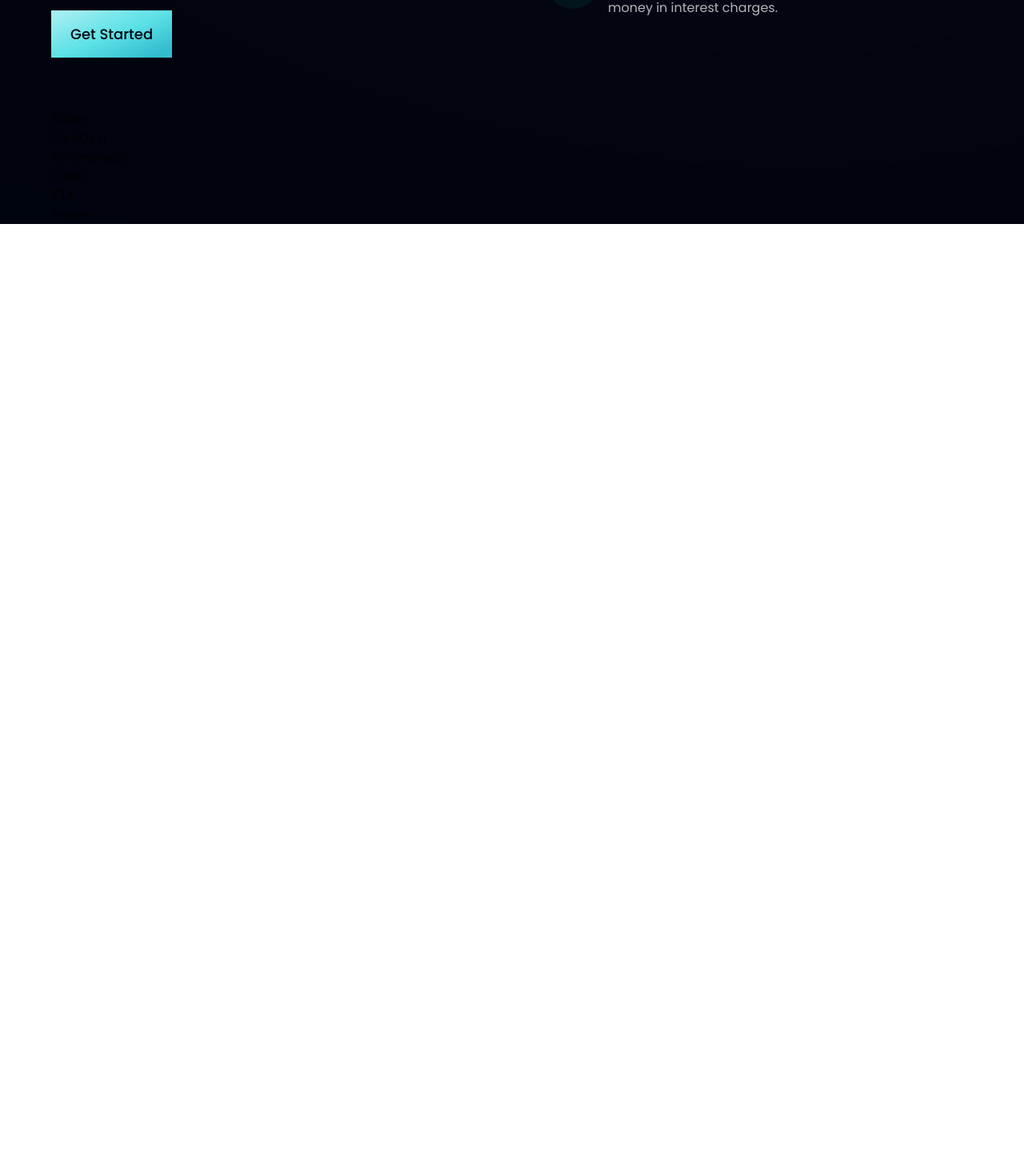
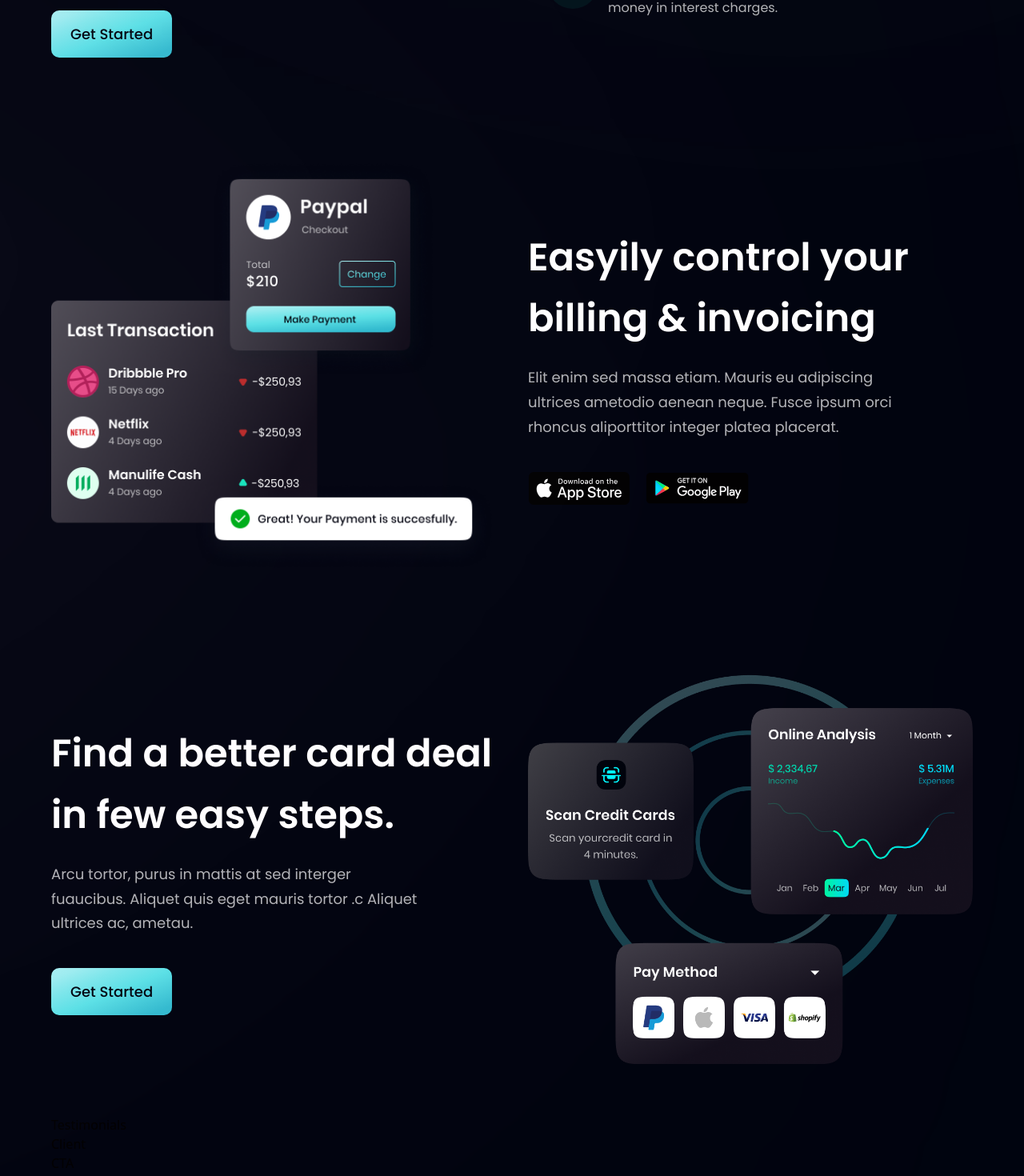
Before and after one commit to ninad-moree/BankApp, a React (Vite) app in the folder bank_app/: page / in a window 1280 px wide. Shown: the part 1410-2880 px from the top of the page at 80% size. Before the commit the page ends 1690 px from the top, so only its background shows below. Built offline with nearby package versions, Linux system fonts and the light colour scheme.

Commit message:
Billing and Card section done

```diff
--- a/bank_app/src/components/Billing.jsx
+++ b/bank_app/src/components/Billing.jsx
@@ -1,8 +1,31 @@
-import React from 'react'
+import React from 'react';
+import { apple, bill, google } from '../assets';
+import styles, { layout } from '../style';
 
 const Billing = () => {
   return (
-    <div>Billing</div>
+    <section id='product' className={layout.sectionReverse}>
+      <div className={layout.sectionImgReverse}>
+        <img src={bill} alt="billing" className='w-[100%] h-[100%] relative z-[5]'/>
+        <div className='absolute z-[3] -left-1/2 top-0 w-[50%] h-[50%] rounded-full white__gradient'></div>
+        <div className='absolute z-[0] -left-1/2 bottom-0 w-[50%] h-[50%] rounded-full pink__gradient'></div>
+      </div>
+
+      <div className={layout.sectionInfo}>
+        <h2 className={styles.heading2}>Easyily control your <br className='sm:block hidden'/> billing & invoicing</h2>
+
+        <p className={`${styles.paragraph} max-w-[470px] mt-5`}>
+        Elit enim sed massa etiam. Mauris eu adipiscing ultrices ametodio
+        aenean neque. Fusce ipsum orci rhoncus aliporttitor integer platea
+        placerat.
+        </p>
+
+        <div className='flex flex-row flex-wrap sm:mt-10 mt-6'>
+          <img src={apple} alt="apple_store" className='w-[128px] h-[42px] object-contain mr-5 cursor-pointer'/>
+          <img src={google} alt="google" className='w-[128px] h-[42px] object-contain cursor-pointer'/>
+        </div>
+      </div>
+    </section>
   )
 }
 
--- a/bank_app/src/components/Button.jsx
+++ b/bank_app/src/components/Button.jsx
@@ -3,7 +3,7 @@
 
 const Button = ({styles}) => {
   return (
-    <button type='button' className={`py-4 px-6  bg-blue-gradient font-poppins font-medium text-[18px] text-primary outline-none ${styles}`}>
+    <button type='button' className={`py-4 px-6  bg-blue-gradient font-poppins font-medium text-[18px] text-primary outline-none ${styles} rounded-[10px]`}>
       Get Started
     </button>
   )
--- a/bank_app/src/components/CardDeal.jsx
+++ b/bank_app/src/components/CardDeal.jsx
@@ -1,8 +1,26 @@
 import React from 'react'
+import { card } from '../assets';
+import styles, {layout} from '../style';
+import Button from './Button';
 
 const CardDeal = () => {
   return (
-    <div>CardDeal</div>
+    <section className={layout.section}>
+      <div className={layout.sectionInfo}>
+        <h2 className={styles.heading2}>Find a better card deal <br className='sm:block hidden'/> in few easy steps.</h2>
+
+        <p className={`${styles.paragraph} max-w-[470px] mt-5`}>
+          Arcu tortor, purus in mattis at sed interger fuaucibus. Aliquet quis eget mauris tortor
+          .c Aliquet ultrices ac, ametau.
+        </p>
+
+        <Button styles='mt-10'/>
+      </div>
+
+      <div className={layout.sectionImg}>
+        <img src={card} alt="card" className='w-[100%] h-[100%]' />
+      </div>
+    </section>
   )
 }
 
```
